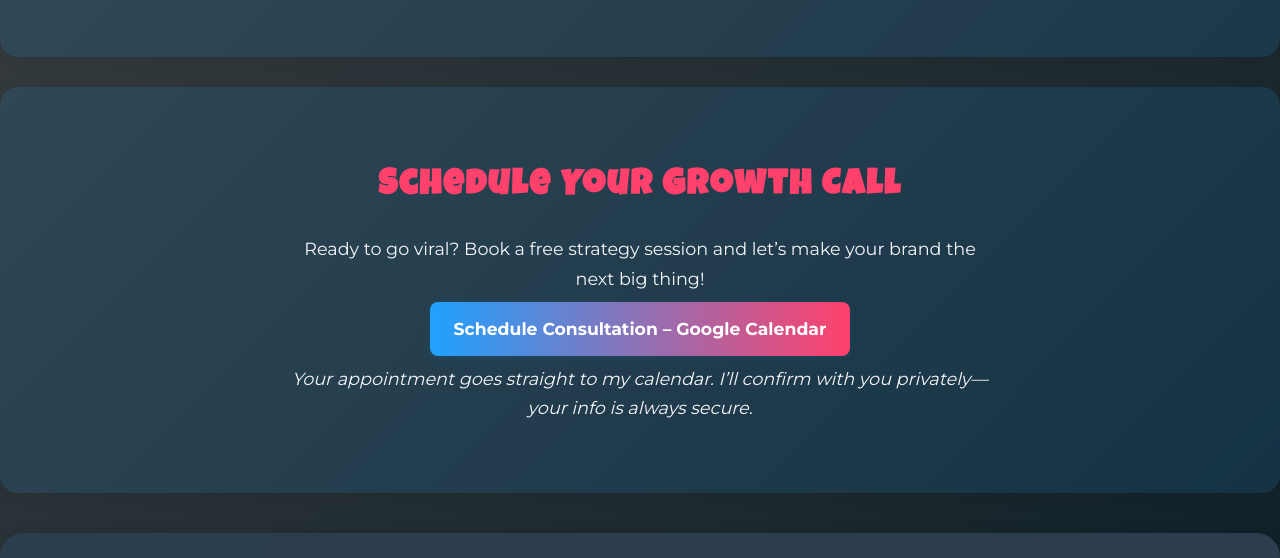
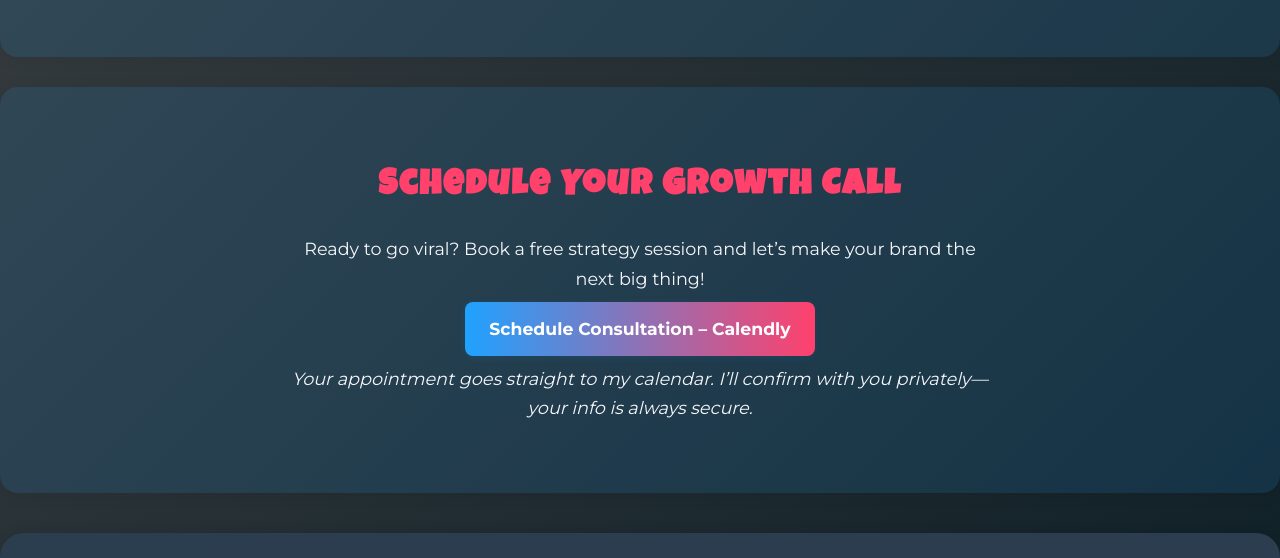
Before and after one commit to Jsucilla42/marketing-website, a plain HTML site: page index.html in a window 1280 px wide. Shown: the part 2453-3011 px from the top of the page. Drawn offline with Linux system fonts and the light colour scheme.

Commit message:
Update index.html

```diff
--- a/index.html
+++ b/index.html
@@ -168,8 +168,8 @@
       Ready to go viral? Book a free strategy session and let’s make your brand the next big thing!
     </p>
     <p>
-      <a href="https://calendar.google.com/calendar/u/0/r/eventedit?text=Consultation+with+MarketBuddy&details=Let%27s+talk+about+growing+your+audience!&location=Online&dates=" target="_blank" class="consult-btn google">
-        Schedule Consultation – Google Calendar
+      <a href="https://calendly.com/jsucilla42/new-meeting" target="_blank" class="consult-btn google">
+        Schedule Consultation – Calendly
       </a>
     </p>
     <p class="privacy-note">
```
